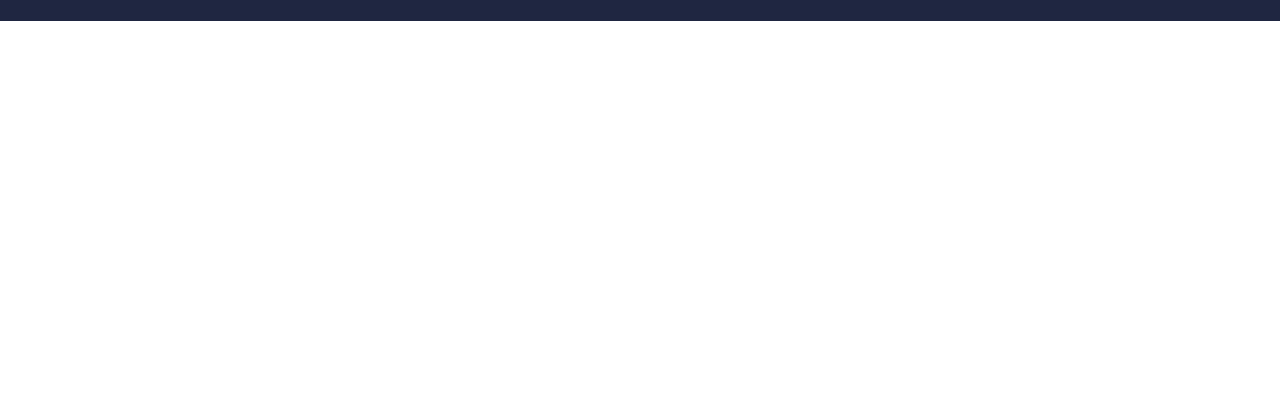
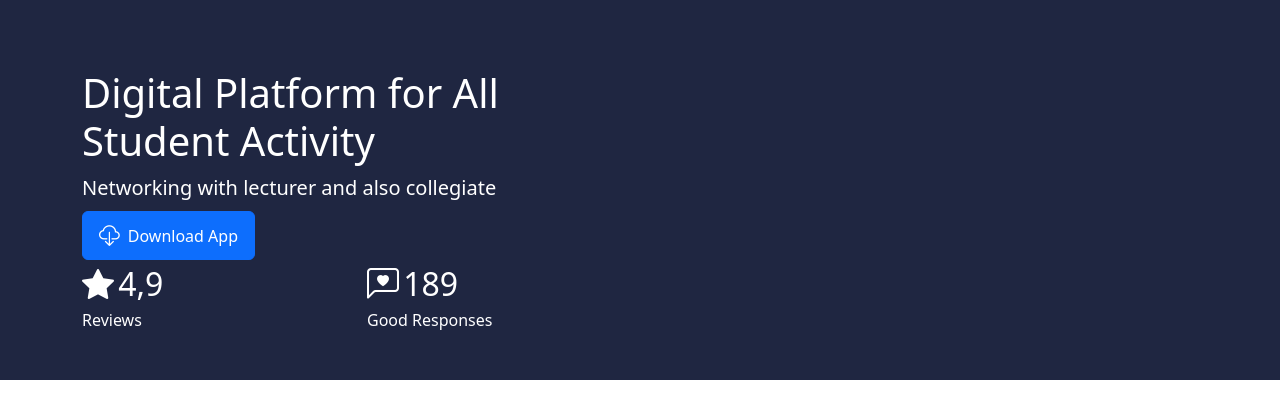
Before and after one commit to tsoysal/bootstrap-studentka, a plain HTML site: page index.html in a window 1280 px wide. Shown: the part 81-500 px from the top of the page. Drawn offline with nearby package versions, Linux system fonts and the light colour scheme.

Commit message:
create hero section

```diff
--- a/index.html
+++ b/index.html
@@ -22,8 +22,12 @@
       style="background-color: #1f2641"
     >
       <div class="container">
-        <a href="#" class="navbar-brand fw-bold fs-3 d-flex align-items-center gap-2">
-          <img class="img-fluid" src="./logo.svg" alt="logo" width="44px" /> studentka
+        <a
+          href="#"
+          class="navbar-brand fw-bold fs-3 d-flex align-items-center gap-2"
+        >
+          <img class="img-fluid" src="./logo.svg" alt="logo" width="44px" />
+          studentka
         </a>
         <button
           class="navbar-toggler"
@@ -54,7 +58,38 @@
       </div>
     </nav>
 
-    <!---->
+    <!--Hero Section-->
+    <section class="hero text-white" style="background-color: #1f2641;">
+      <div class="container">
+        <div class="row py-5">
+          <div class="col-md">
+            <h1 class="h1 mb-2">Digital Platform for All Student Activity</h1>
+            <p class="lead mb-2">
+              Networking with lecturer and also collegiate
+            </p>
+            <button
+              class="btn btn-primary d-flex px-3 py-2 gap-2 align-items-center"
+            >
+              <i class="bi bi-cloud-download" style="font-size: 1.3rem"></i
+              >Download App
+            </button>
+            <div class="row">
+              <div class="col">
+                <i class="bi bi-star-fill fs-2"></i> <span class="h2">4,9</span>
+                <span class="d-block">Reviews</span>
+              </div>
+              <div class="col">
+                <i class="bi bi-chat-left-heart fs-2"></i> <span class="h2">189</span>
+                <span class="d-block">Good Responses</span>
+              </div>
+            </div>
+          </div>
+          <div class="col-md">
+            <img src="" alt="" />
+          </div>
+        </div>
+      </div>
+    </section>
     <!--Bootstrap CDN JS-->
     <script src="https://cdn.jsdelivr.net/npm/bootstrap@5.3.1/dist/js/bootstrap.bundle.min.js
     "></script>
```
